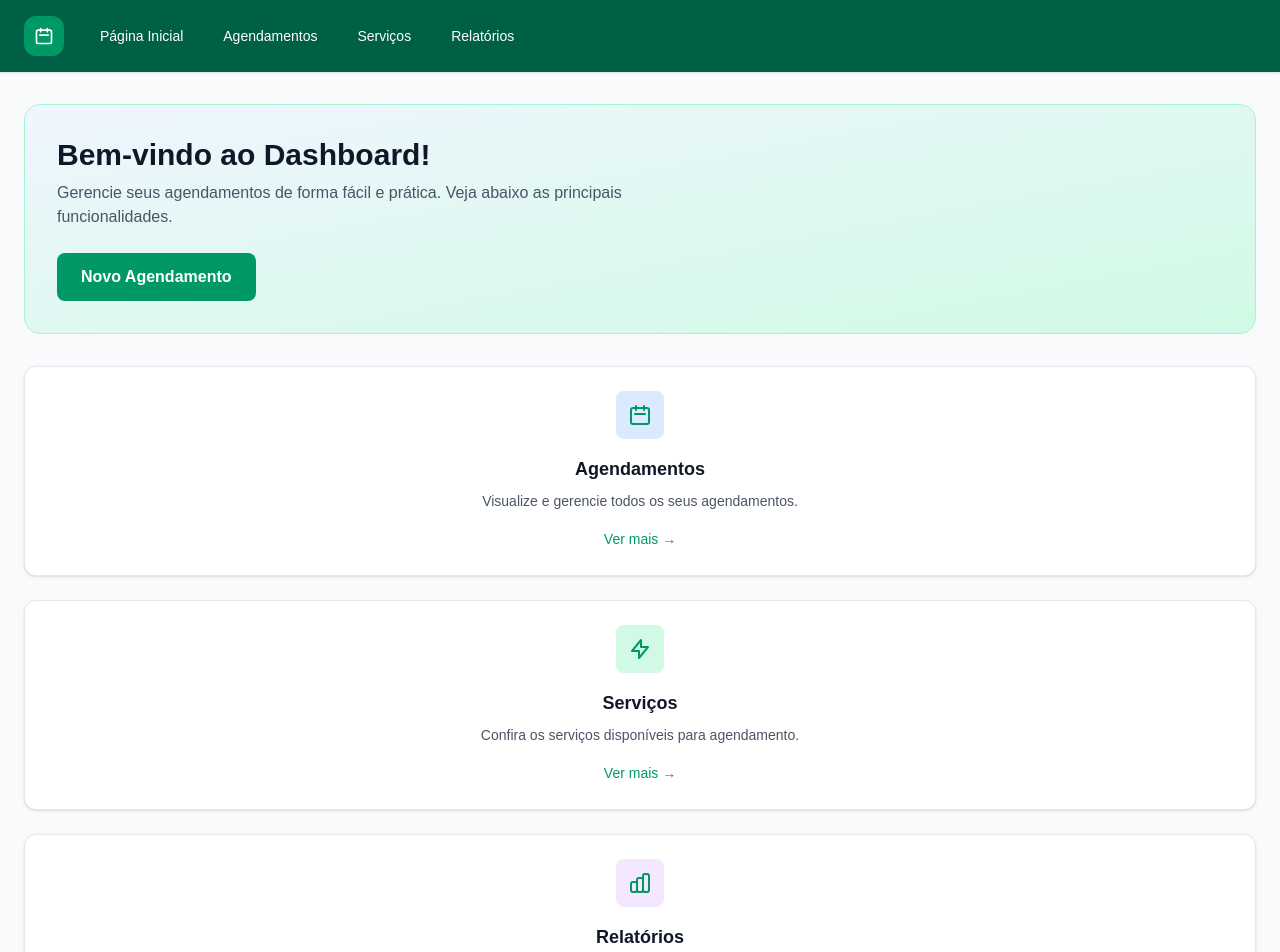
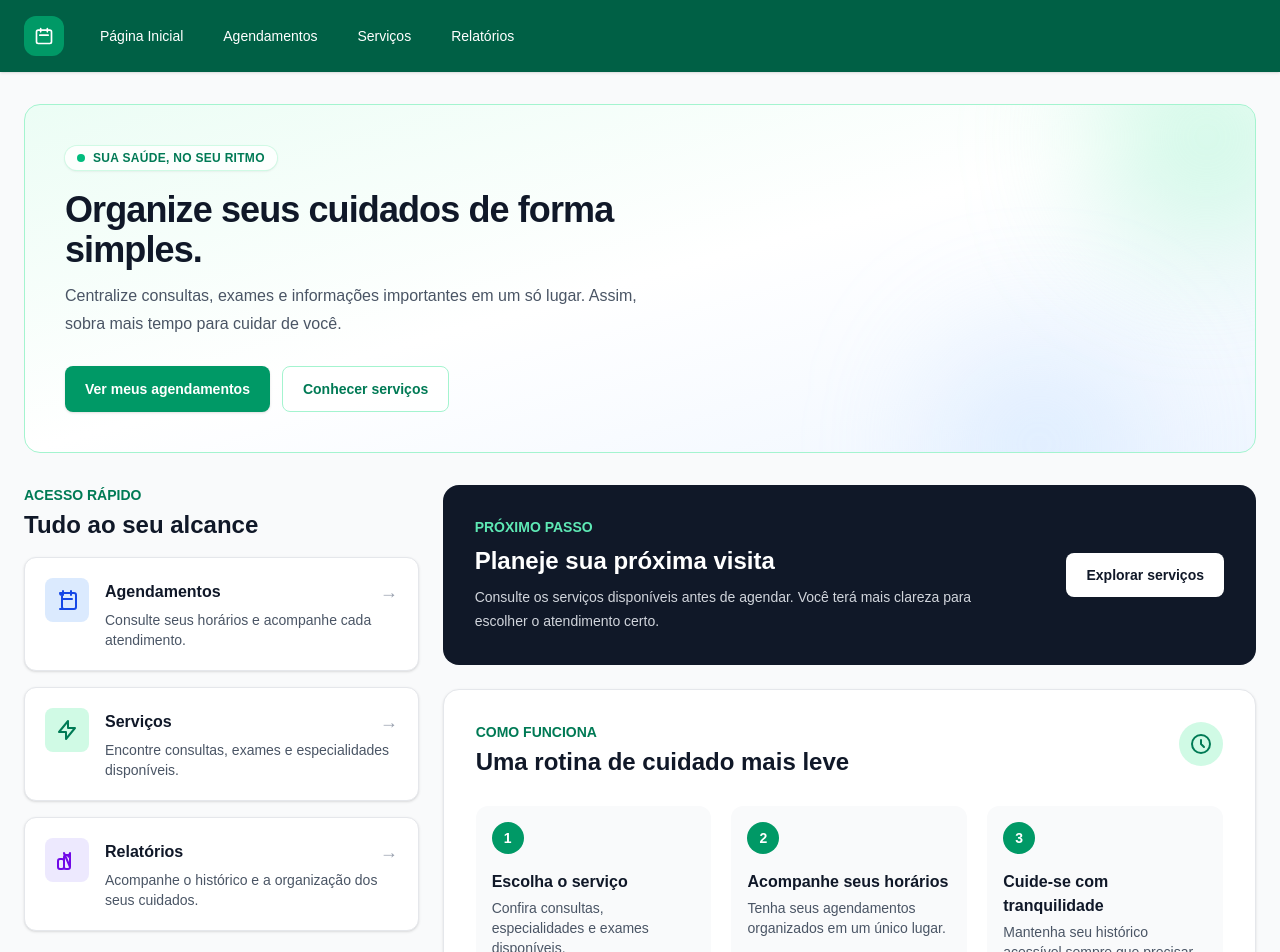
Before and after one commit to leonardofv/scheduling-system, a Next.js app in the folder client/: page /dashboard in a window 1280 px wide. Shown: the top 952 px of the page. Built offline with nearby package versions, Linux system fonts and the light colour scheme; no server answers; sample sign-in values are in the browser's storage.

Commit message:
feat: few alterations on landing page and profile page

```diff
--- a/client/src/app/dashboard/page.tsx
+++ b/client/src/app/dashboard/page.tsx
@@ -1,80 +1,174 @@
-"use client";
+ "use client";
 
 import { useRouter } from "next/navigation";
+
+const quickLinks = [
+  {
+    title: "Agendamentos",
+    description: "Consulte seus horários e acompanhe cada atendimento.",
+    href: "/dashboard/appointments",
+    color: "bg-blue-100 text-blue-700",
+    icon: (
+      <svg className="h-6 w-6" fill="none" stroke="currentColor" viewBox="0 0 24 24" aria-hidden="true">
+        <path strokeLinecap="round" strokeLinejoin="round" strokeWidth={2} d="M8 7V3m8 4V3m-9 8h10M5 21h14a2 2 0 002-2V7a2 2 0 00-2-2H5a2 2 0 002 2v12a2 2 0 002 2z" />
+      </svg>
+    ),
+  },
+  {
+    title: "Serviços",
+    description: "Encontre consultas, exames e especialidades disponíveis.",
+    href: "/dashboard/services",
+    color: "bg-emerald-100 text-emerald-700",
+    icon: (
+      <svg className="h-6 w-6" fill="none" stroke="currentColor" viewBox="0 0 24 24" aria-hidden="true">
+        <path strokeLinecap="round" strokeLinejoin="round" strokeWidth={2} d="M13 10V3L4 14h7v7l9-11h-7z" />
+      </svg>
+    ),
+  },
+  {
+    title: "Relatórios",
+    description: "Acompanhe o histórico e a organização dos seus cuidados.",
+    href: "/dashboard/reports",
+    color: "bg-violet-100 text-violet-700",
+    icon: (
+      <svg className="h-6 w-6" fill="none" stroke="currentColor" viewBox="0 0 24 24" aria-hidden="true">
+        <path strokeLinecap="round" strokeLinejoin="round" strokeWidth={2} d="M9 19v-6a2 2 0 00-2-2H5a2 2 0 00-2 2v6a2 2 0 002 2h2a2 2 0 002-2zm0 0V9a2 2 0 012-2h2a2 2 0 002 2v10m-6 0a2 2 0 002 2h2a2 2 0 002-2m0 0V5a2 2 0 01-2 2h-2a2 2 0 01-2-2z" />
+      </svg>
+    ),
+  },
+];
 
 export default function DashboardPage() {
   const router = useRouter();
 
   return (
-    <div className="space-y-8">
-        {/* Hero Section */}
-        <div id="inicio" className="bg-gradient-to-br from-blue-50 to-emerald-100 rounded-2xl p-8 border border-emerald-200">
-          <div className="max-w-2xl">
-            <h2 className="text-3xl font-bold text-gray-900 mb-2">
-              Bem-vindo ao Dashboard!
-            </h2>
-            <p className="text-gray-600 mb-6">
-              Gerencie seus agendamentos de forma fácil e prática. Veja abaixo as principais funcionalidades.
-            </p>
-            <button className="px-6 py-3 bg-emerald-600 text-white font-semibold rounded-lg hover:bg-emerald-700 transition-colors">
-              Novo Agendamento
+    <div id="inicio" className="space-y-8">
+      <section className="relative overflow-hidden rounded-2xl border border-emerald-200 bg-gradient-to-br from-emerald-50 via-white to-blue-50 px-6 py-10 sm:px-10">
+        <div className="absolute -right-16 -top-20 h-56 w-56 rounded-full bg-emerald-200/50 blur-3xl" aria-hidden="true" />
+        <div className="absolute -bottom-24 right-28 h-52 w-52 rounded-full bg-blue-200/40 blur-3xl" aria-hidden="true" />
+
+        <div className="relative max-w-2xl">
+          <span className="inline-flex items-center gap-2 rounded-full bg-white/80 px-3 py-1 text-xs font-semibold tracking-wide text-emerald-700 shadow-sm ring-1 ring-emerald-100">
+            <span className="h-2 w-2 rounded-full bg-emerald-500" />
+            SUA SAÚDE, NO SEU RITMO
+          </span>
+          <h1 className="mt-5 text-3xl font-bold tracking-tight text-gray-900 sm:text-4xl">
+            Organize seus cuidados de forma simples.
+          </h1>
+          <p className="mt-3 max-w-xl text-base leading-7 text-gray-600">
+            Centralize consultas, exames e informações importantes em um só lugar. Assim, sobra mais tempo para cuidar de você.
+          </p>
+          <div className="mt-7 flex flex-col gap-3 sm:flex-row">
+            <button
+              onClick={() => router.push("/dashboard/appointments")}
+              className="rounded-lg bg-emerald-600 px-5 py-3 text-sm font-semibold text-white shadow-sm transition-colors hover:bg-emerald-700 focus:outline-none focus:ring-2 focus:ring-emerald-500 focus:ring-offset-2"
+            >
+              Ver meus agendamentos
+            </button>
+            <button
+              onClick={() => router.push("/dashboard/services")}
+              className="rounded-lg border border-emerald-200 bg-white/80 px-5 py-3 text-sm font-semibold text-emerald-700 transition-colors hover:bg-emerald-50 focus:outline-none focus:ring-2 focus:ring-emerald-500 focus:ring-offset-2"
+            >
+              Conhecer serviços
             </button>
           </div>
         </div>
+      </section>
 
-        {/* Cards Grid */}
-        <div id="secoes" className="grid grid-cols-1 gap-6">
-          {/* Card 1 */}
-          <div className="bg-white rounded-xl border border-gray-200 p-6 shadow-sm hover:shadow-md transition-shadow">
-            <div className="w-12 h-12 rounded-lg bg-blue-100 flex items-center justify-center mx-auto mb-4">
-              <svg className="w-6 h-6 text-emerald-600" fill="none" stroke="currentColor" viewBox="0 0 24 24">
-                <path strokeLinecap="round" strokeLinejoin="round" strokeWidth={2} d="M8 7V3m8 4V3m-9 8h10M5 21h14a2 2 0 002-2V7a2 2 0 00-2-2H5a2 2 0 00-2 2v12a2 2 0 002 2z" />
-              </svg>
-            </div>
-            <h3 className="text-lg font-semibold text-gray-900 flex items-center justify-center mb-2">Agendamentos</h3>
-            <p className="text-sm text-gray-600 flex items-center justify-center mb-4">Visualize e gerencie todos os seus agendamentos.</p>
-            <button
-              onClick={() => router.push("/dashboard/appointments")}
-              className="w-full text-emerald-600 hover:text-emerald-700 font-medium text-sm "
-            >
-              Ver mais →
-            </button>
+      <section id="secoes" className="grid gap-6 xl:grid-cols-12 xl:items-start">
+        <aside className="space-y-4 xl:col-span-4">
+          <div>
+            <p className="text-sm font-semibold text-emerald-700">ACESSO RÁPIDO</p>
+            <h2 className="mt-1 text-2xl font-bold text-gray-900">Tudo ao seu alcance</h2>
           </div>
 
-          {/* Card 2 */}
-          <div className="bg-white rounded-xl border border-gray-200 p-6 shadow-sm hover:shadow-md transition-shadow">
-            <div className="w-12 h-12 rounded-lg bg-emerald-100 flex items-center justify-center mx-auto mb-4">
-              <svg className="w-6 h-6 text-emerald-600" fill="none" stroke="currentColor" viewBox="0 0 24 24">
-                <path strokeLinecap="round" strokeLinejoin="round" strokeWidth={2} d="M13 10V3L4 14h7v7l9-11h-7z" />
-              </svg>
+          {quickLinks.map((link) => (
+            <button
+              key={link.title}
+              onClick={() => router.push(link.href)}
+              className="group w-full rounded-xl border border-gray-200 bg-white p-5 text-left shadow-sm transition-all hover:-translate-y-0.5 hover:border-emerald-200 hover:shadow-md focus:outline-none focus:ring-2 focus:ring-emerald-500 focus:ring-offset-2"
+            >
+              <div className="flex items-start gap-4">
+                <div className={`flex h-11 w-11 shrink-0 items-center justify-center rounded-lg ${link.color}`}>
+                  {link.icon}
+                </div>
+                <div className="min-w-0 flex-1">
+                  <div className="flex items-center justify-between gap-3">
+                    <h3 className="font-semibold text-gray-900">{link.title}</h3>
+                    <span className="text-lg text-gray-400 transition-transform group-hover:translate-x-0.5 group-hover:text-emerald-600" aria-hidden="true">→</span>
+                  </div>
+                  <p className="mt-1 text-sm leading-5 text-gray-600">{link.description}</p>
+                </div>
+              </div>
+            </button>
+          ))}
+        </aside>
+
+        <div className="space-y-6 xl:col-span-8">
+          <section className="rounded-2xl bg-gray-900 p-6 text-white sm:p-8">
+            <div className="flex flex-col gap-6 sm:flex-row sm:items-center sm:justify-between">
+              <div>
+                <p className="text-sm font-semibold text-emerald-300">PRÓXIMO PASSO</p>
+                <h2 className="mt-2 text-2xl font-bold">Planeje sua próxima visita</h2>
+                <p className="mt-2 max-w-lg text-sm leading-6 text-gray-300">
+                  Consulte os serviços disponíveis antes de agendar. Você terá mais clareza para escolher o atendimento certo.
+                </p>
+              </div>
+              <button
+                onClick={() => router.push("/dashboard/services")}
+                className="shrink-0 rounded-lg bg-white px-5 py-3 text-sm font-semibold text-gray-900 transition-colors hover:bg-emerald-50 focus:outline-none focus:ring-2 focus:ring-white focus:ring-offset-2 focus:ring-offset-gray-900"
+              >
+                Explorar serviços
+              </button>
             </div>
-            <h3 className="text-lg font-semibold text-gray-900 flex items-center justify-center mb-2">Serviços</h3>
-            <p className="text-sm text-gray-600 flex items-center justify-center mb-4">Confira os serviços disponíveis para agendamento.</p>
-            <button
-              onClick={() => router.push("/dashboard/services")}
-              className="w-full text-emerald-600 hover:text-emerald-700 font-medium text-sm"
-            >
-              Ver mais →
-            </button>
-          </div>
+          </section>
 
-          {/* Card 3 */}
-          <div className="bg-white rounded-xl border border-gray-200 p-6 shadow-sm hover:shadow-md transition-shadow">
-            <div className="w-12 h-12 rounded-lg bg-purple-100 flex items-center justify-center mx-auto mb-4">
-              <svg className="w-6 h-6 text-emerald-600" fill="none" stroke="currentColor" viewBox="0 0 24 24">
-                <path strokeLinecap="round" strokeLinejoin="round" strokeWidth={2} d="M9 19v-6a2 2 0 00-2-2H5a2 2 0 00-2 2v6a2 2 0 002 2h2a2 2 0 002-2zm0 0V9a2 2 0 012-2h2a2 2 0 012 2v10m-6 0a2 2 0 002 2h2a2 2 0 002-2m0 0V5a2 2 0 012-2h2a2 2 0 012 2v14a2 2 0 01-2 2h-2a2 2 0 01-2-2z" />
-              </svg>
+          <section className="rounded-2xl border border-gray-200 bg-white p-6 shadow-sm sm:p-8">
+            <div className="flex items-start justify-between gap-4">
+              <div>
+                <p className="text-sm font-semibold text-emerald-700">COMO FUNCIONA</p>
+                <h2 className="mt-1 text-2xl font-bold text-gray-900">Uma rotina de cuidado mais leve</h2>
+              </div>
+              <div className="hidden h-11 w-11 items-center justify-center rounded-full bg-emerald-100 text-emerald-700 sm:flex" aria-hidden="true">
+                <svg className="h-6 w-6" fill="none" stroke="currentColor" viewBox="0 0 24 24">
+                  <path strokeLinecap="round" strokeLinejoin="round" strokeWidth={2} d="M12 8v4l3 3m6-3a9 9 0 11-18 0 9 9 0 0118 0z" />
+                </svg>
+              </div>
             </div>
-            <h3 className="text-lg font-semibold text-gray-900 flex items-center justify-center mb-2">Relatórios</h3>
-            <p className="text-sm text-gray-600 flex items-center justify-center mb-4">Análise dos seus agendamentos em gráficos e tabelas.</p>
-            <button
-              onClick={() => router.push("/dashboard/reports")}
-              className="w-full text-emerald-600 hover:text-emerald-700 font-medium text-sm"
-            >
-              Ver mais →
-            </button>
-          </div>
+
+            <div className="mt-7 grid gap-5 md:grid-cols-3">
+              {[
+                ["1", "Escolha o serviço", "Confira consultas, especialidades e exames disponíveis."],
+                ["2", "Acompanhe seus horários", "Tenha seus agendamentos organizados em um único lugar."],
+                ["3", "Cuide-se com tranquilidade", "Mantenha seu histórico acessível sempre que precisar."],
+              ].map(([step, title, description]) => (
+                <div key={step} className="rounded-xl bg-gray-50 p-4">
+                  <span className="flex h-8 w-8 items-center justify-center rounded-full bg-emerald-600 text-sm font-bold text-white">{step}</span>
+                  <h3 className="mt-4 font-semibold text-gray-900">{title}</h3>
+                  <p className="mt-1 text-sm leading-5 text-gray-600">{description}</p>
+                </div>
+              ))}
+            </div>
+          </section>
+
+          <section className="flex flex-col gap-4 rounded-2xl border border-blue-100 bg-blue-50 p-6 sm:flex-row sm:items-center sm:justify-between">
+            <div className="flex items-start gap-3">
+              <div className="flex h-10 w-10 shrink-0 items-center justify-center rounded-lg bg-white text-blue-600 shadow-sm" aria-hidden="true">
+                <svg className="h-5 w-5" fill="none" stroke="currentColor" viewBox="0 0 24 24">
+                  <path strokeLinecap="round" strokeLinejoin="round" strokeWidth={2} d="M18.364 5.636l-3.536 3.536m0 5.656l3.536 3.536M9.172 9.172L5.636 5.636m3.536 9.192L5.636 18.364M12 2.25a9.75 9.75 0 100 19.5 9.75 9.75 0 000-19.5z" />
+                </svg>
+              </div>
+              <div>
+                <h2 className="font-semibold text-gray-900">Precisa de ajuda?</h2>
+                <p className="mt-1 text-sm text-gray-600">Nossa equipe está pronta para orientar você sobre seus atendimentos.</p>
+              </div>
+            </div>
+            <a href="mailto:suporte@agendafacil.com" className="shrink-0 text-sm font-semibold text-blue-700 hover:text-blue-800 hover:underline">
+              Falar com o suporte
+            </a>
+          </section>
         </div>
+      </section>
     </div>
   );
 }
```
Also changed, not shown: client/src/app/dashboard/profile/page.tsx (+130 -14 lines).
